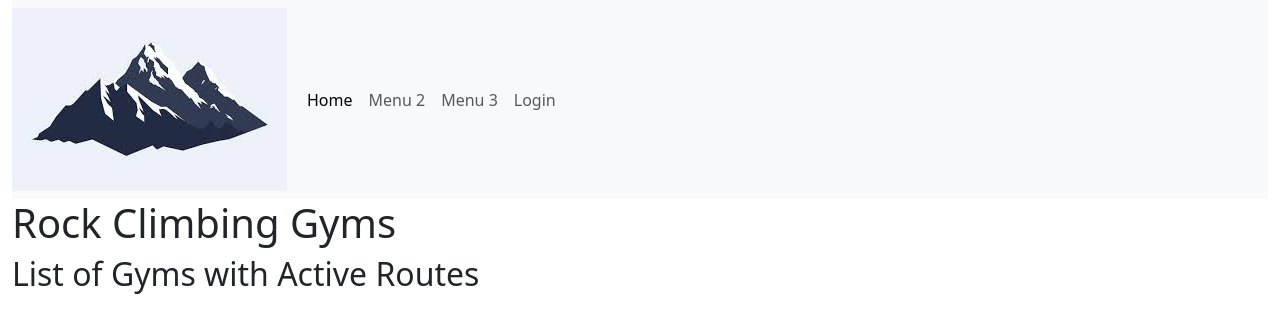
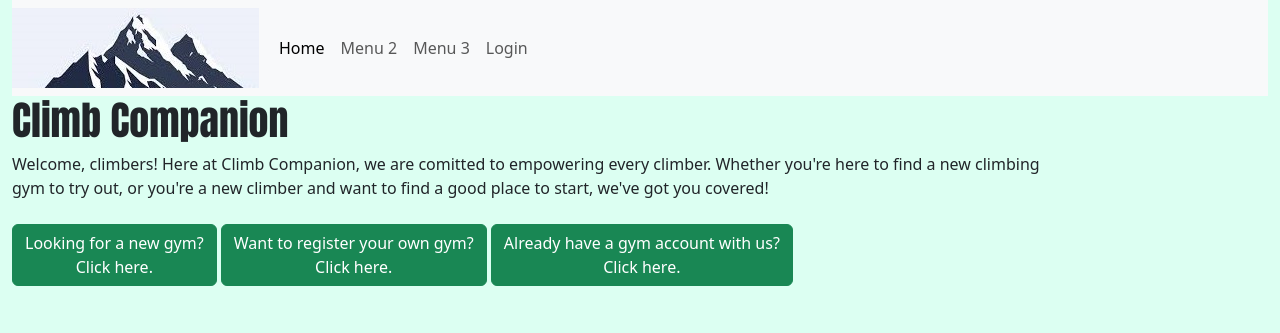
Before and after one commit to KassperKassifer/climber_app, a Django app: page / in a window 1280 px wide. Shown: the top 333 px of the page. Run offline with Django 4.2, Linux system fonts and the light colour scheme; data that the repository does not hold is empty; some libraries are stand-ins or nearby versions.

Commit message:
Styled and Setup Homepage.

```diff
--- a/climber_app/templates/climber_app/base_template.html
+++ b/climber_app/templates/climber_app/base_template.html
@@ -4,7 +4,7 @@
 <!DOCTYPE html>
 <html lang="en">
  <head>
-    <title>Climbing Gyms</title>
+    <title>Climb Companion</title>
     <meta charset="utf-8">
     <meta name="viewport" content="width=device-width, initial-scale=1">
     <title>Bootstrap demo</title>
@@ -13,6 +13,19 @@
     {% bootstrap_css %}
     {% bootstrap_javascript %}
     {% bootstrap_messages %}
+
+    <!--Link for fonts-->
+    <link href="https://fonts.googleapis.com/css2?family=Anton&display=swap" rel="stylesheet">
+
+    <!--Style and UI-->
+    <style>
+      h1 {
+          font-family: "Anton", sans-serif;
+      }
+      body {
+          background-color: #DCFFF2;
+      }
+  </style>
  </head>
 
 
--- a/climber_app/templates/climber_app/index.html
+++ b/climber_app/templates/climber_app/index.html
@@ -4,15 +4,19 @@
 
 <!-- Replace block content in base_template.html -->
 {% block content %}
-<h1>Rock Climbing Gyms</h1>
+<h1> Climb Companion</h1>
+Welcome, climbers! Here at Climb Companion, we are comitted to empowering every climber.
+Whether you're here to find a new climbing gym to try out, or you're a new climber and want
+to find a good place to start, we've got you covered!
+<br>
+<br>
+<!--Featured Gym Placeholder
+<h2>This Week's Featured Gym</h2> -->
 
-<h2>List of Gyms with Active Routes</h2>
-    <ul class = "list-group">
-        {% for i in gym_active_routes %}
-            <li class="list-group-item">Name: {{i.name}}
-                <p><strong>Route: {{ i.route }}</strong></p>
-                <a href="{{ i.route.get_absolute_url }}" class="btn btn-success">View</a>
-            </li>
-        {% endfor %}
-    </ul>
+<div class="button-container">
+    <a href="#" class="btn btn-success">Looking for a new gym?<br>Click here.</a>
+    <a href="#" class="btn btn-success">Want to register your own gym?<br>Click here.</a>
+    <a href="#" class="btn btn-success">Already have a gym account with us?<br>Click here.</a>
+</div>
+
 {% endblock %}
--- a/climber_app/templates/climber_app/stub.html
+++ b/climber_app/templates/climber_app/stub.html
@@ -1,3 +1,8 @@
+<!-- inherit from base.html-->
+{% extends "climber_app/base_template.html" %}
+
+{% block content %}
 <body>
 	<h1> Sorry, {{request.path}} isn't available yet!</h1>
 </body>
+{%endblock%}
```
Also changed, not shown: static/images/mountain.jpg, static/images/mountain2.jpg (added).
